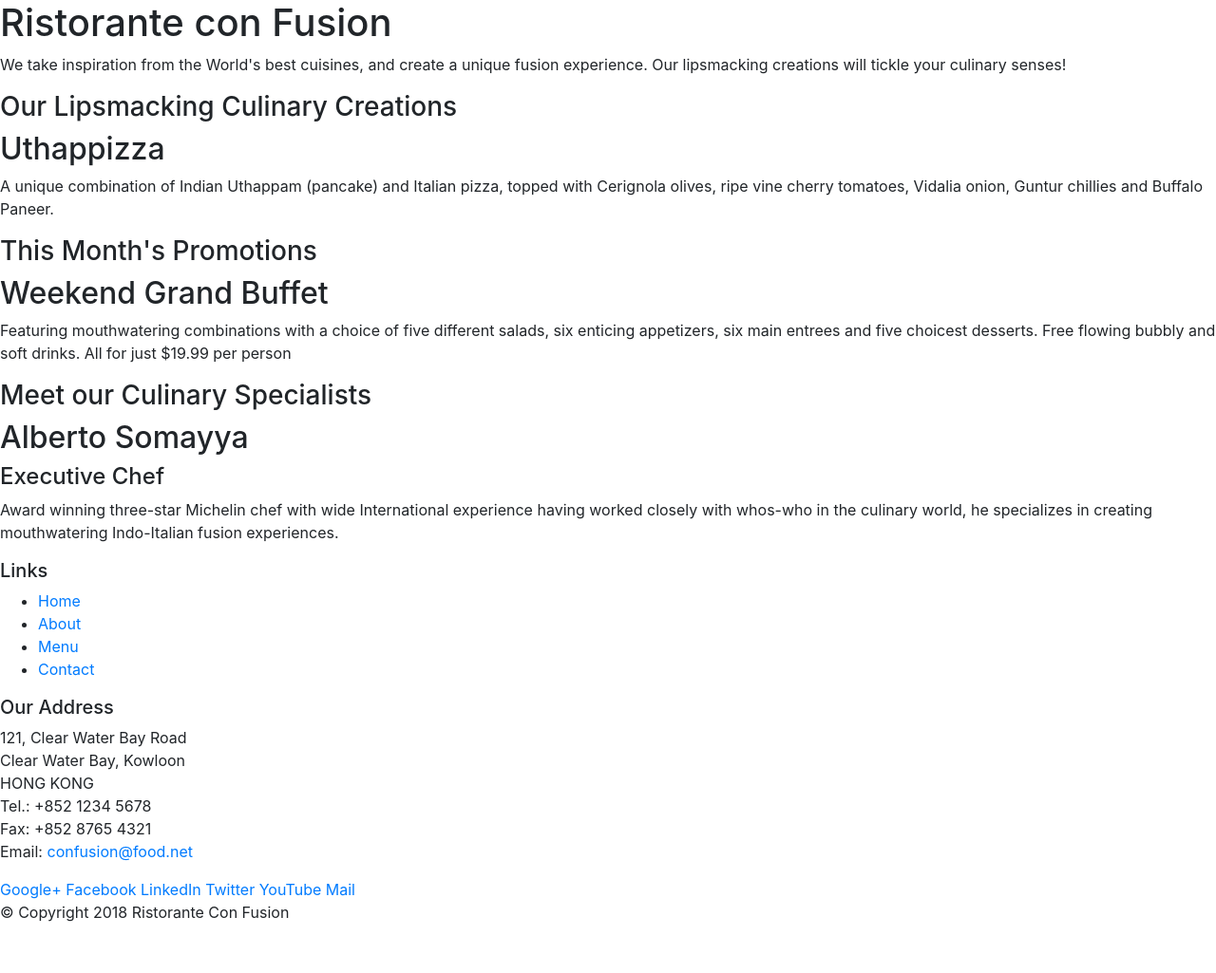
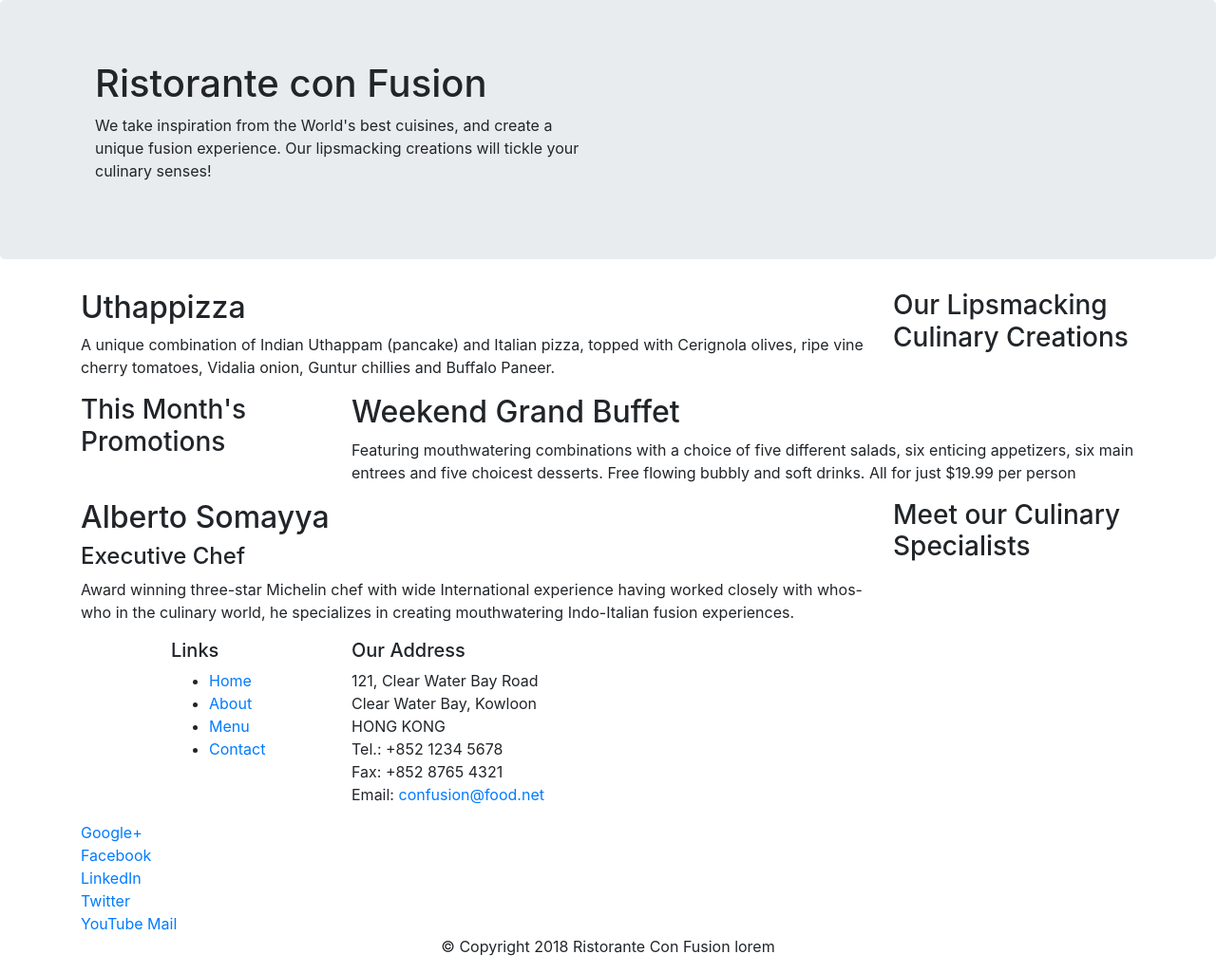
Before and after one commit to Ayon27/bootstrap-practice, a website: page index.html in a window 1280 px wide. Shown: the whole page at 95% size. Before the commit the page ends 989 px from the top, so only its background shows below. Drawn offline with nearby package versions, Linux system fonts and the light colour scheme.

Commit message:
Grid system done

```diff
--- a/index.html
+++ b/index.html
@@ -14,57 +14,62 @@
 
 <body>
 
-    <header>
-        <div>
-            <div>
-                <div>
+    <header class="jumbotron">
+        <div class="container" <div class="row">
+            <div class="col-12 col-sm-6">
                 <h1>Ristorante con Fusion</h1>
-                    <p>We take inspiration from the World's best cuisines, and create a unique fusion experience. Our lipsmacking creations will tickle your culinary senses!</p>
+                <p>We take inspiration from the World's best cuisines, and create a unique fusion experience. Our
+                    lipsmacking creations will tickle your culinary senses!</p>
             </div>
-                <div>
+            <div class="col-12 col-sm">
             </div>
         </div>
         </div>
     </header>
 
-    <div>
-        <div>
-            <div>
+    <div class="container">
+        <div class="row">
+            <div class="col-12 col-sm-4 col-md-3 order-sm-last">
                 <h3>Our Lipsmacking Culinary Creations</h3>
             </div>
-            <div>
+            <div class="col col-sm col-md">
                 <h2>Uthappizza</h2>
-                <p>A unique combination of Indian Uthappam (pancake) and Italian pizza, topped with Cerignola olives, ripe vine cherry tomatoes, Vidalia onion, Guntur chillies and Buffalo Paneer.</p>
+                <p>A unique combination of Indian Uthappam (pancake) and Italian pizza, topped with Cerignola olives,
+                    ripe vine cherry tomatoes, Vidalia onion, Guntur chillies and Buffalo Paneer.</p>
             </div>
         </div>
 
 
-        <div>
-            <div>
+        <div class="row">
+            <div class="col-12 col-sm-4 col-md-3">
                 <h3>This Month's Promotions</h3>
             </div>
-            <div>
+            <div class="col col-sm col-md">
                 <h2>Weekend Grand Buffet</h2>
-                <p>Featuring mouthwatering combinations with a choice of five different salads, six enticing appetizers, six main entrees and five choicest desserts. Free flowing bubbly and soft drinks. All for just $19.99 per person </p>
+                <p>Featuring mouthwatering combinations with a choice of five different salads, six enticing appetizers,
+                    six main entrees and five choicest desserts. Free flowing bubbly and soft drinks. All for just
+                    $19.99 per person </p>
             </div>
         </div>
 
-        <div>
-            <div>
+        <div class="row">
+            <div class="order-sm-last col-12 col-sm-4 col-md-3">
                 <h3>Meet our Culinary Specialists</h3>
             </div>
-            <div>
+            <div class="col col-sm col-md">
                 <h2>Alberto Somayya</h2>
                 <h4>Executive Chef</h4>
-                <p>Award winning three-star Michelin chef with wide International experience having worked closely with whos-who in the culinary world, he specializes in creating mouthwatering Indo-Italian fusion experiences. </p>
+                <p>Award winning three-star Michelin chef with wide International experience having worked closely with
+                    whos-who in the culinary world, he specializes in creating mouthwatering Indo-Italian fusion
+                    experiences. </p>
             </div>
         </div>
     </div>
 
     <footer>
-        <div>
-            <div>
-                <div>
+        <div class="container">
+            <div class="row">
+                <div class="col-4 col-sm-2 offset-1">
                     <h5>Links</h5>
                     <ul>
                         <li><a href="#">Home</a></li>
@@ -73,7 +78,8 @@
                         <li><a href="#">Contact</a></li>
                     </ul>
                 </div>
-                <div>
+
+                <div class="col-7 col-sm-5">
                     <h5>Our Address</h5>
                     <address>
                         121, Clear Water Bay Road<br>
@@ -84,8 +90,9 @@
                         Email: <a href="mailto:confusion@food.net">confusion@food.net</a>
                     </address>
                 </div>
+
                 <div>
-                    <div>
+                    <div class="col-12 col-sm-4">
                         <a href="http://google.com/+">Google+</a>
                         <a href="http://www.facebook.com/profile.php?id=">Facebook</a>
                         <a href="http://www.linkedin.com/in/">LinkedIn</a>
@@ -95,9 +102,9 @@
                     </div>
                 </div>
             </div>
+            <div class="row justify-content-center">
                 <div>
-                <div>
-                    <p>© Copyright 2018 Ristorante Con Fusion</p>
+                    <p>© Copyright 2018 Ristorante Con Fusion lorem</p>
                 </div>
             </div>
         </div>
```
Lines whose indentation alone changed are shown as unchanged.
